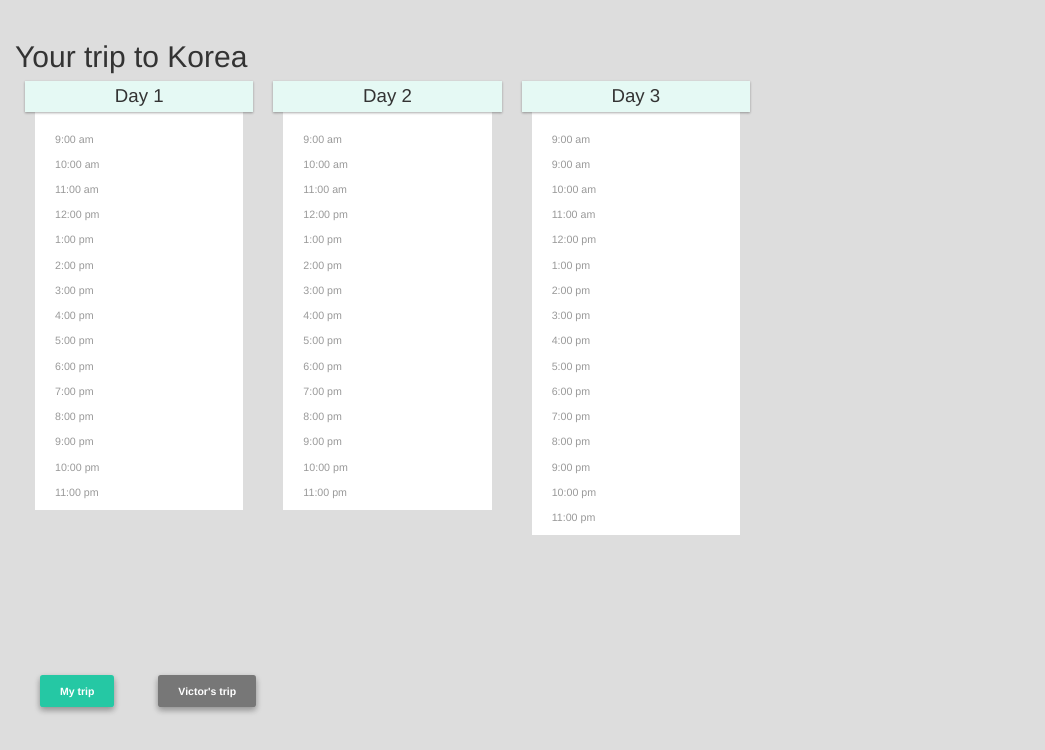
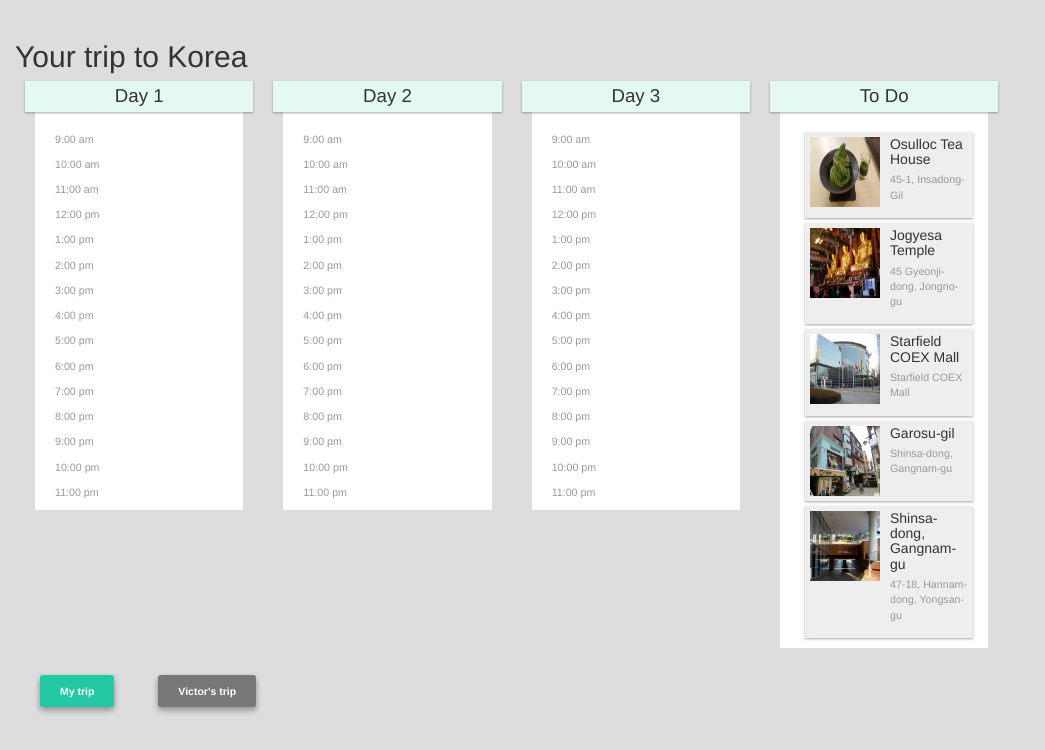
Before and after one commit to kevin-nkw/hackust17, a Node server app: template views/kevin/newitin.html in a window 1280 px wide. Shown: the part 50-800 px from the top of the page, without its empty margins (0-1045 px from the left). Run offline with Node 20, Linux system fonts and the light colour scheme; the template is opened without the code that fills it, so the values that code supplies are empty; some libraries are stand-ins or nearby versions.

Commit message:
victor testing

```diff
--- a/views/kevin/newitin.html
+++ b/views/kevin/newitin.html
@@ -120,7 +120,6 @@
             <div class="col-md-2 column">
                 <div>
                     <h3 class="dateno">Day 3</h3></div>
-                    <p class="time"> 9:00 am<p>
 
                 <ul id="sortable2" class="connectedSortable">
                   <p class="time"> 9:00 am<p>
@@ -138,6 +137,80 @@
                   <p class="time"> 9:00 pm<p>
                   <p class="time"> 10:00 pm<p>
                   <p class="time"> 11:00 pm<p>
+                </ul>
+            </div>
+
+            <div class="col-md-2 column">
+                <div>
+                    <h3 class="dateno">To Do</h3></div>
+
+                <ul id="sortable1" class="connectedSortable">
+                  <li class="ui-state-default">
+                      <div class="media">
+                          <div class="media-left">
+                              <a href="#">
+                                  <img class="media-object" src="img/osulloc_tea_house.jpg" alt="...">
+                              </a>
+                          </div>
+                          <div class="media-body">
+                              <h5 class="media-heading">Osulloc Tea House</h5>
+                              <p class="address">45-1, Insadong-Gil</p>
+                          </div>
+                      </div>
+                  </li>
+                  <li class="ui-state-default">
+                        <div class="media">
+                            <div class="media-left">
+                                <a href="#">
+                                    <img class="media-object" src="img/jogyesa_temple.jpg" alt="...">
+                                </a>
+                            </div>
+                            <div class="media-body">
+                                <h5 class="media-heading">Jogyesa Temple</h5>
+                                <p class="address">45 Gyeonji-dong, Jongno-gu</p>
+                            </div>
+                        </div>
+                    </li>
+
+                    <li class="ui-state-default">
+                          <div class="media">
+                              <div class="media-left">
+                                  <a href="#">
+                                      <img class="media-object" src="img/Starfield COEX Mall.jpg" alt="...">
+                                  </a>
+                              </div>
+                              <div class="media-body">
+                                  <h5 class="media-heading">Starfield COEX Mall</h5>
+                                  <p class="address">Starfield COEX Mall</p>
+                              </div>
+                          </div>
+                      </li>
+                      <li class="ui-state-default">
+                            <div class="media">
+                                <div class="media-left">
+                                    <a href="#">
+                                        <img class="media-object" src="img/Garosu-gil.jpg" alt="...">
+                                    </a>
+                                </div>
+                                <div class="media-body">
+                                    <h5 class="media-heading">Garosu-gil</h5>
+                                    <p class="address">Shinsa-dong, Gangnam-gu</p>
+                                </div>
+                            </div>
+                        </li>
+                        <li class="ui-state-default">
+                              <div class="media">
+                                  <div class="media-left">
+                                      <a href="#">
+                                          <img class="media-object" src="img/Shinsa-dong, Gangnam-gu,.jpg" alt="...">
+                                      </a>
+                                  </div>
+                                  <div class="media-body">
+                                      <h5 class="media-heading">Shinsa-dong, Gangnam-gu</h5>
+                                      <p class="address">47-18, Hannam-dong, Yongsan-gu</p>
+                                  </div>
+                              </div>
+                          </li>
                 </ul>
             </div>
 
```
Also changed, not shown: views/kevin/img/cheung_chau_01.jpg (added), 3 other files.
